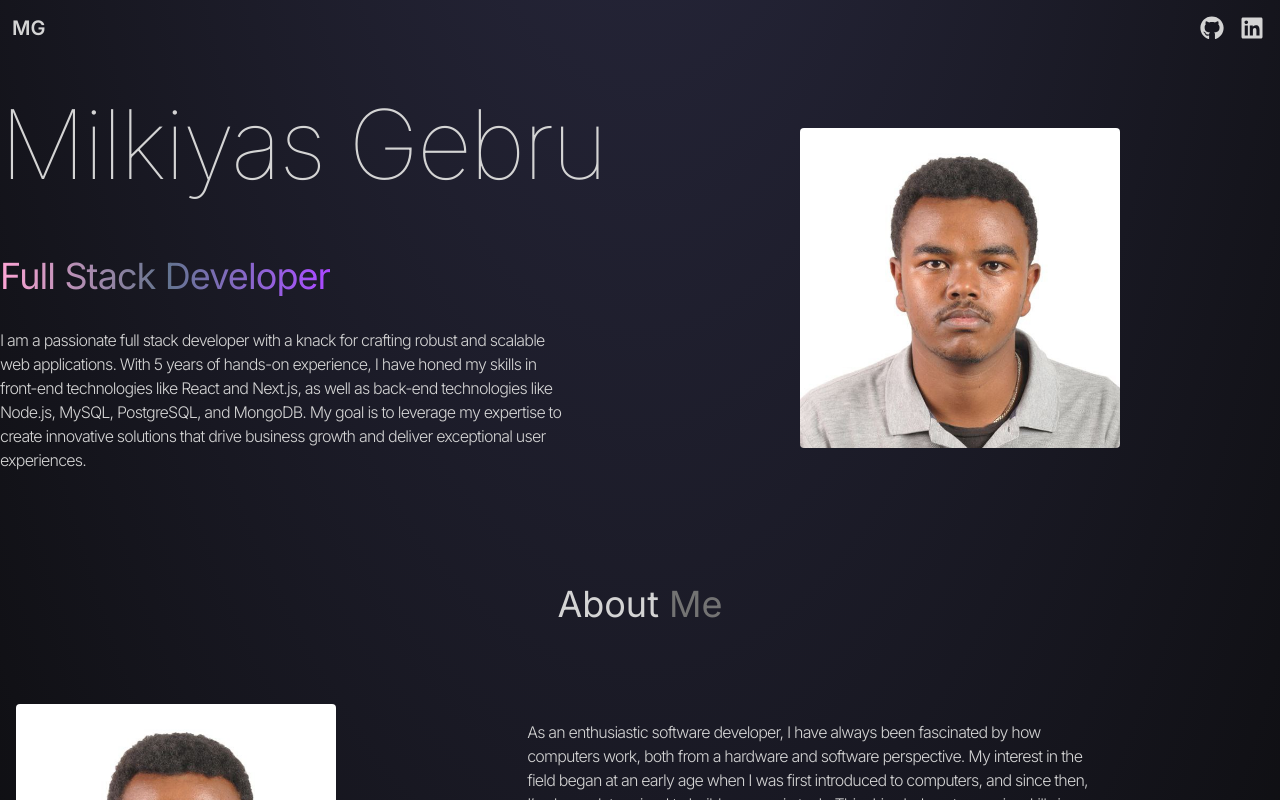
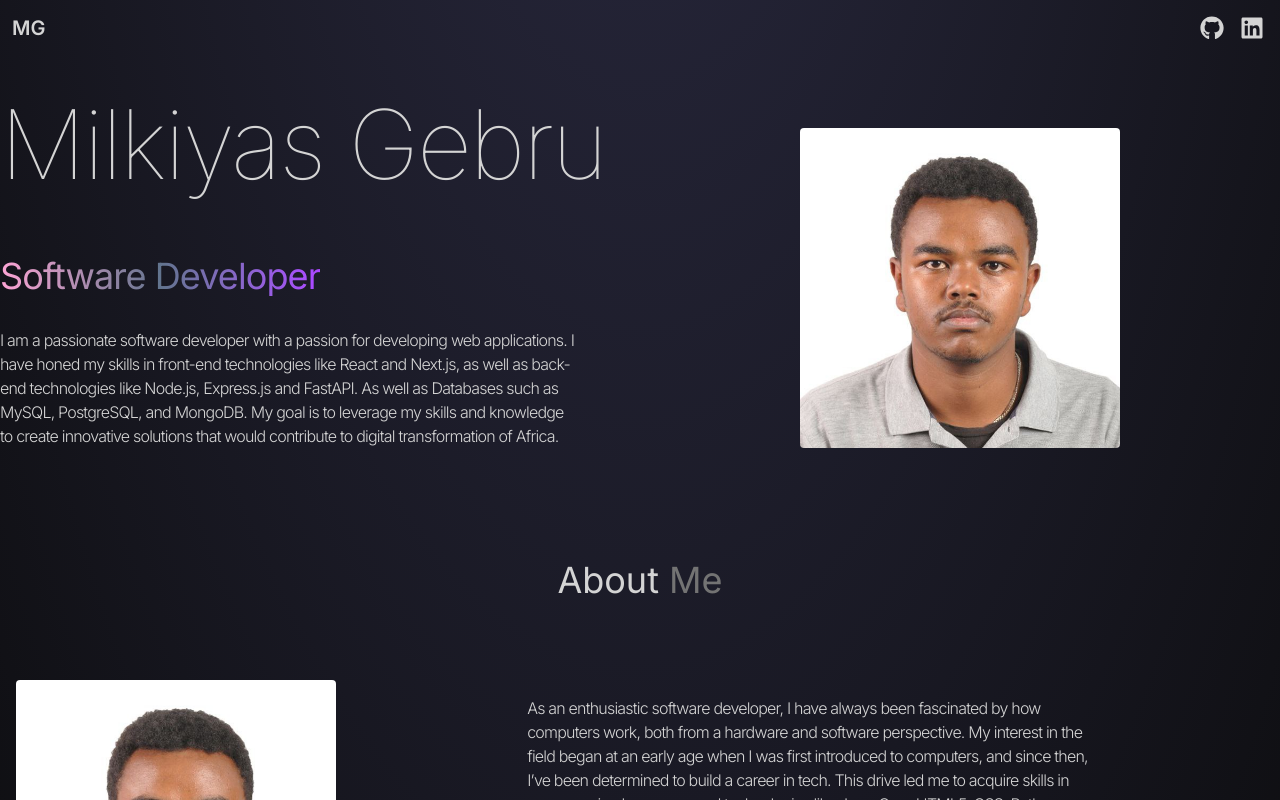
Before and after one commit to MilkiyasGebru/milkiyas-portfolio, a Next.js app: page / in a window 1280 px wide. Shown: the top 800 px of the page. Built offline with nearby package versions, Linux system fonts and the light colour scheme.

Commit message:
Edited the Hero Section

```diff
--- a/components/Hero.jsx
+++ b/components/Hero.jsx
@@ -12,7 +12,7 @@ export default function Hero() {
                         <h1 className="text-8xl tracking-tight pb-16 font-thin ">Milkiyas Gebru</h1>
                         <span
 
-                            className="bg-gradient-to-r from-pink-300 via-slate-500 to-purple-500 bg-clip-text text-4xl tracking-tight text-transparent">Full Stack Developer</span>
+                            className="bg-gradient-to-r from-pink-300 via-slate-500 to-purple-500 bg-clip-text text-4xl tracking-tight text-transparent">Software Developer</span>
                         <p
 
                             className="my-2 font-light tracking-tighter py-6 max-w-xl">{HERO_CONTENT}</p>
--- a/constant.js
+++ b/constant.js
@@ -1,8 +1,8 @@
 
 export const HERO_CONTENT = `
-I am a passionate full stack developer with a knack for crafting robust and scalable web applications.
-With 5 years of hands-on experience, I have honed my skills in front-end technologies like React and Next.js, as well as back-end technologies like Node.js, MySQL, PostgreSQL, and MongoDB.
- My goal is to leverage my expertise to create innovative solutions that drive business growth and deliver exceptional user experiences.`;
+I am a passionate software developer with a passion for developing web applications.
+I have honed my skills in front-end technologies like React and Next.js, as well as back-end technologies like Node.js, Express.js and FastAPI. As well as Databases such as MySQL, PostgreSQL, and MongoDB.
+ My goal is to leverage my skills and knowledge to create innovative solutions that would contribute to digital transformation of Africa.`;
 
 export const ABOUT_TEXT="As an enthusiastic software developer, I have always been fascinated by how computers work, both from a\n" +
     "                  hardware and software perspective. My interest in the field began at an early age when I was first\n" +
```
